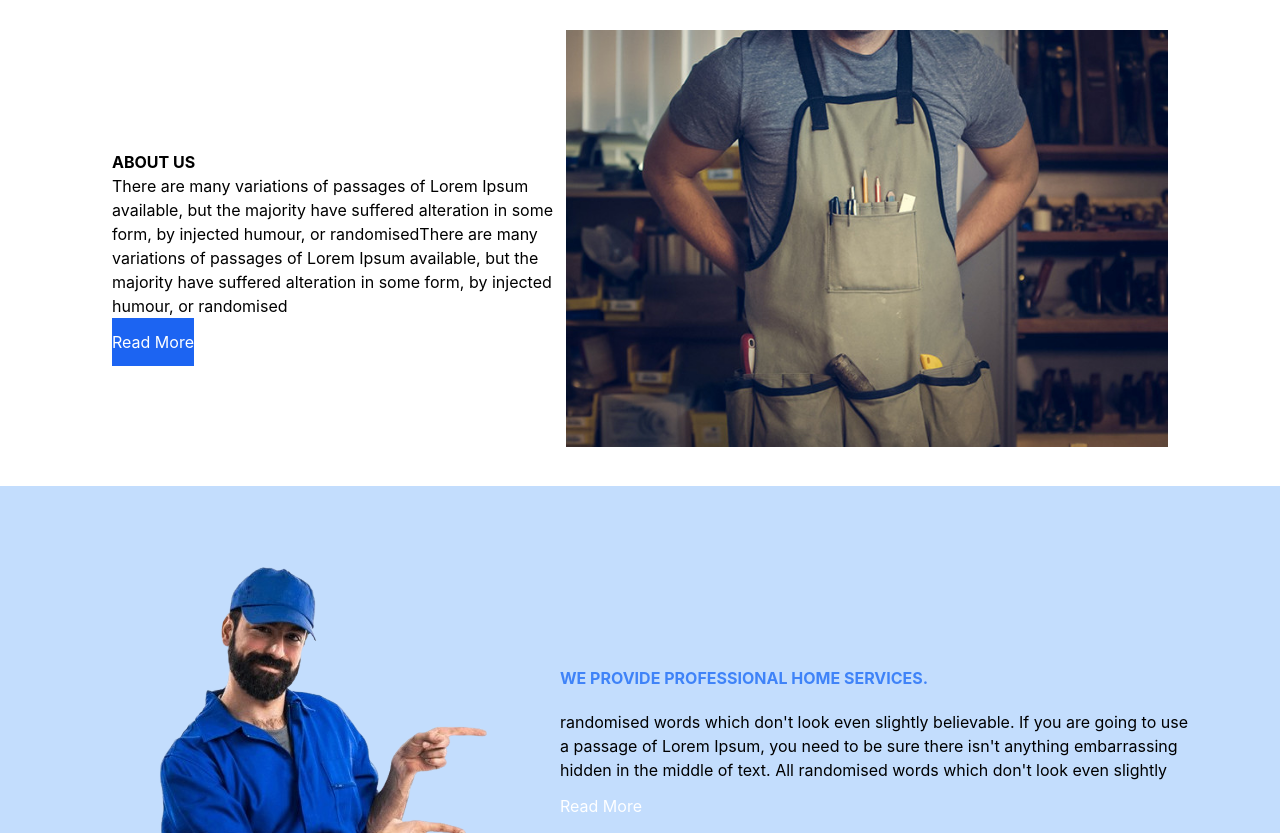
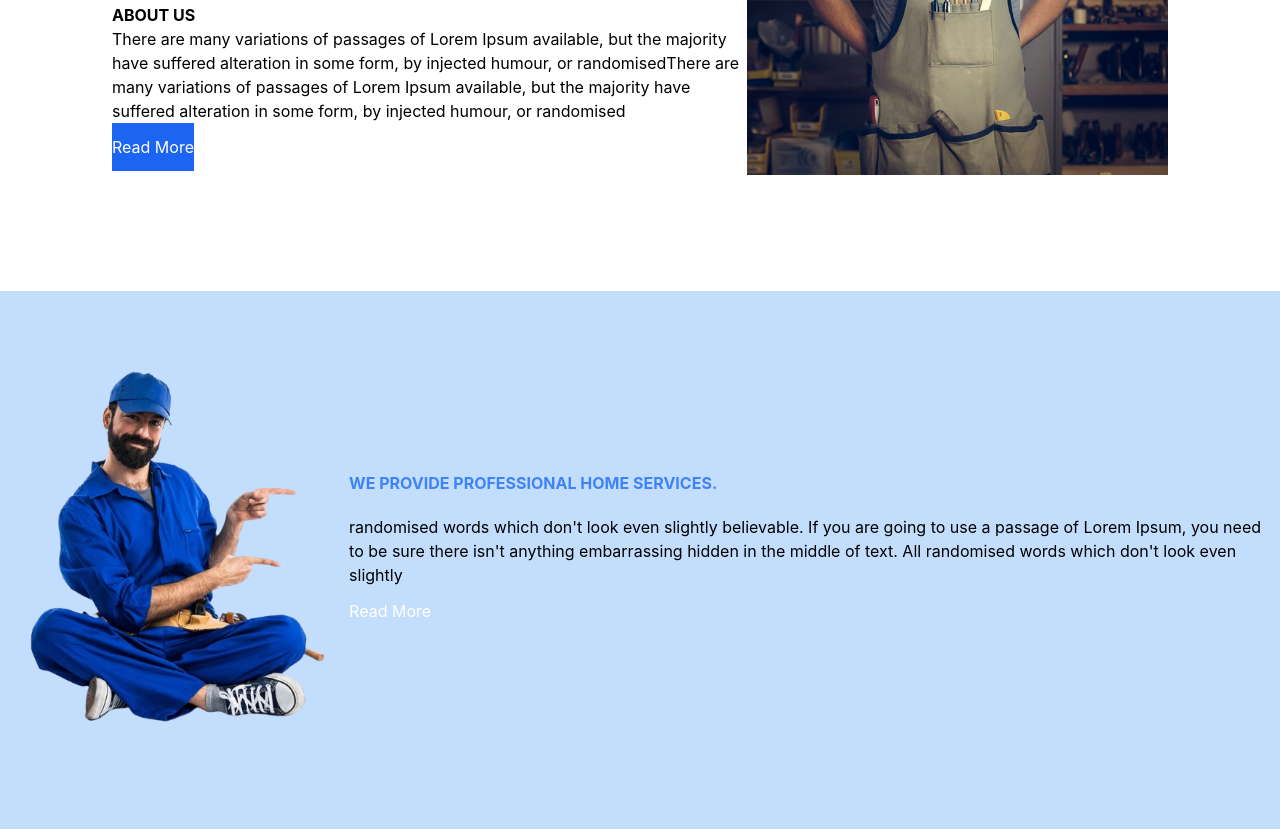
Before and after one commit to Barokah001/Tailwind_project, a plain HTML site: page index.html in a window 1280 px wide. Shown: the part 933-1766 px from the top of the page. Drawn offline with nearby package versions, Linux system fonts and the light colour scheme.

Commit message:
updated the page responsiveness

```diff
--- a/index.html
+++ b/index.html
@@ -62,7 +62,7 @@
     </div>
 
     <div class="flex justify-center content-center bg-blue-200 relative max-md:flex-col max-md:items-center">
-      <div class="w-1/2 my-10">
+      <div class="w-full my-10">
         <h1 class="font-bold text-blue-500 text-[40px] w-99">
           REPAIR AND MAINTENANCE SERVICES
         </h1>
@@ -110,7 +110,7 @@
 
     <!-- ABOUT US SECTION -->
     <div class="flex justify-center content-center mt-60 mx-28 max-md:items-center max-md:flex-col max-md:my-20  max-md:mt-180">
-      <div class="w-1/2 my-30 max-md:w-full max-md:my-10">
+      <div class="w-full my-30 max-md:w-full max-md:my-10">
         <h1 class="font-bold text-[35px]">ABOUT US</h1>
         <p>
           There are many variations of passages of Lorem Ipsum available, but
@@ -136,7 +136,7 @@
       <div class="my-20 max-md:mt-30 max-md:my-5">
         <img src="/Tailwind_images/well-img.png" alt="" class="max-md:h-[300px] max-md:mb-5"/>
       </div>
-      <div class="w-1/2 my-30 mt-40 max-md:my-10 max-md:mt-0">
+      <div class="w-full my-30 mt-40 max-md:my-10 max-md:mx-10 max-md:mt-0 max-md:w-full">
         <h1
           class="font-bold text-[35px] my-6 text-blue-500 w-[500px] leading-none"
         >
```
